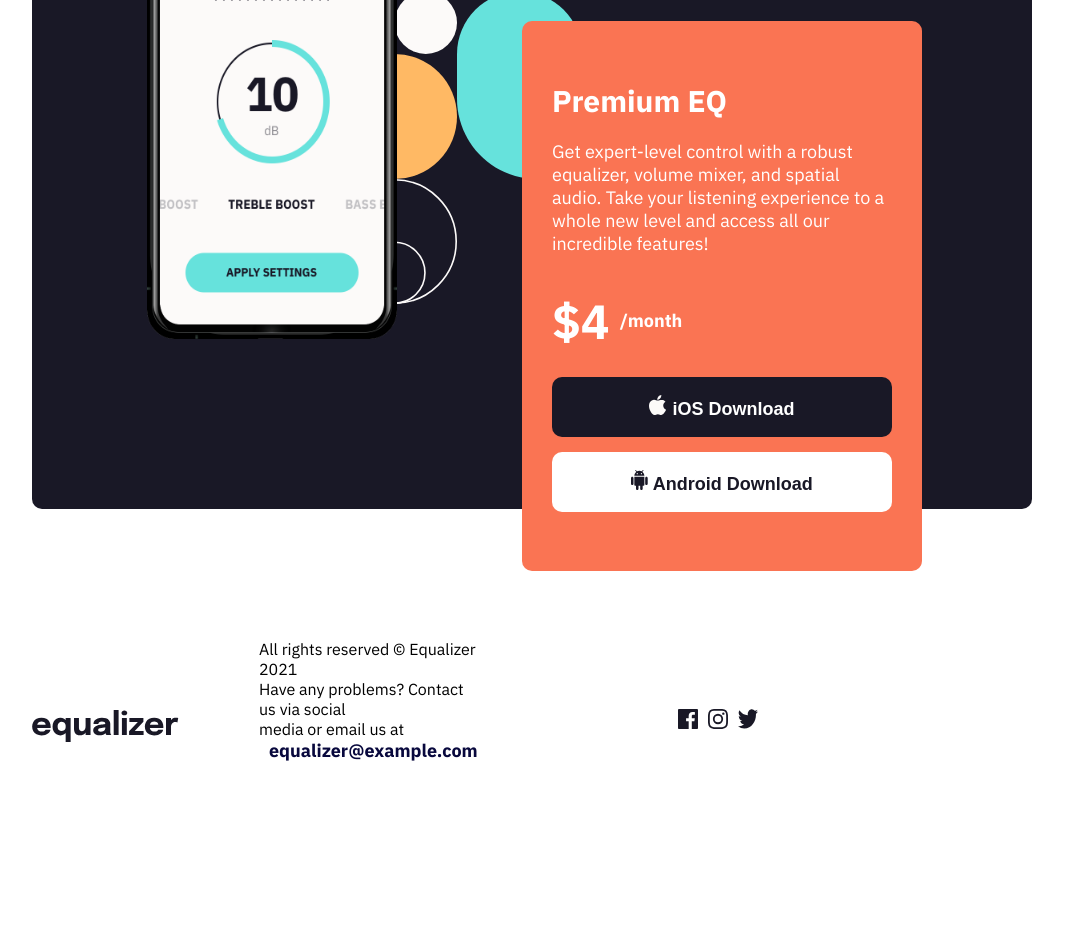
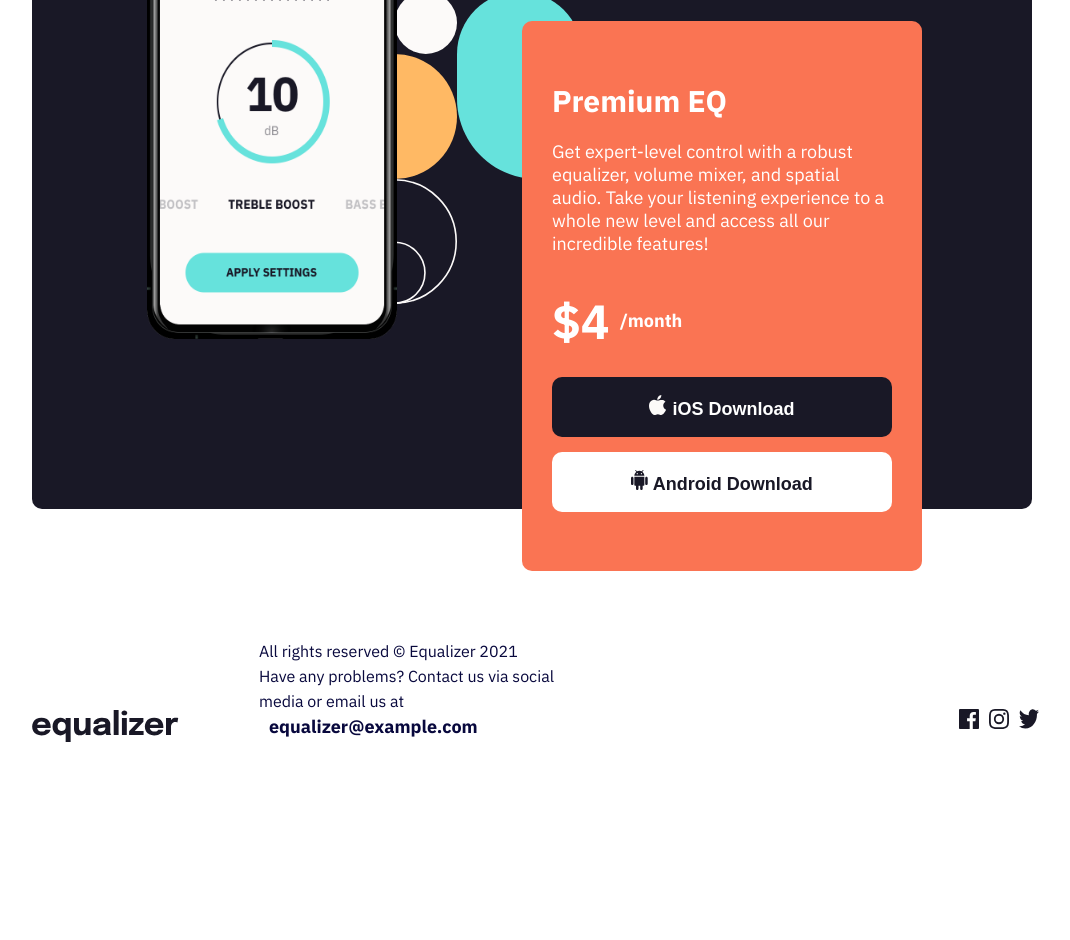
Before and after one commit to JCrotzer/Equalizer-landing-page, a plain HTML site: page index.html in a window 1280 px wide. Shown: the part 879-1819 px from the top of the page, without its empty margins (96-1166 px from the left). Before the commit the page ends 1721 px from the top, so only its background shows below. Drawn offline with Linux system fonts and the light colour scheme.

Commit message:
updated css

```diff
--- a/css/style.css
+++ b/css/style.css
@@ -335,7 +335,7 @@ p span {
         margin-top: 30px;
     }
 
-    .equalizer2 {
+    .contact {
         margin-left: 80px;
     }
 
@@ -378,7 +378,7 @@ p span {
     .bottom-content {
         display: flex;
         flex-direction: row;
-        justify-content: space-evenly;
+        justify-content: space-between;
         align-items: flex-start;
     }
 
--- a/index.html
+++ b/index.html
@@ -52,7 +52,7 @@
     <div class="bottom">
       <div class="bottom-content">
         <img class="logo" src="./assets/logo.svg" alt="equalizer">
-        <p class="equalizer2"> All rights reserved © Equalizer 2021 <br>
+        <p class="equalizer contact"> All rights reserved © Equalizer 2021 <br>
           Have any problems? Contact us via social <br>
           media or email us at <br>
           <span class="email">equalizer@example.com</span>
```
